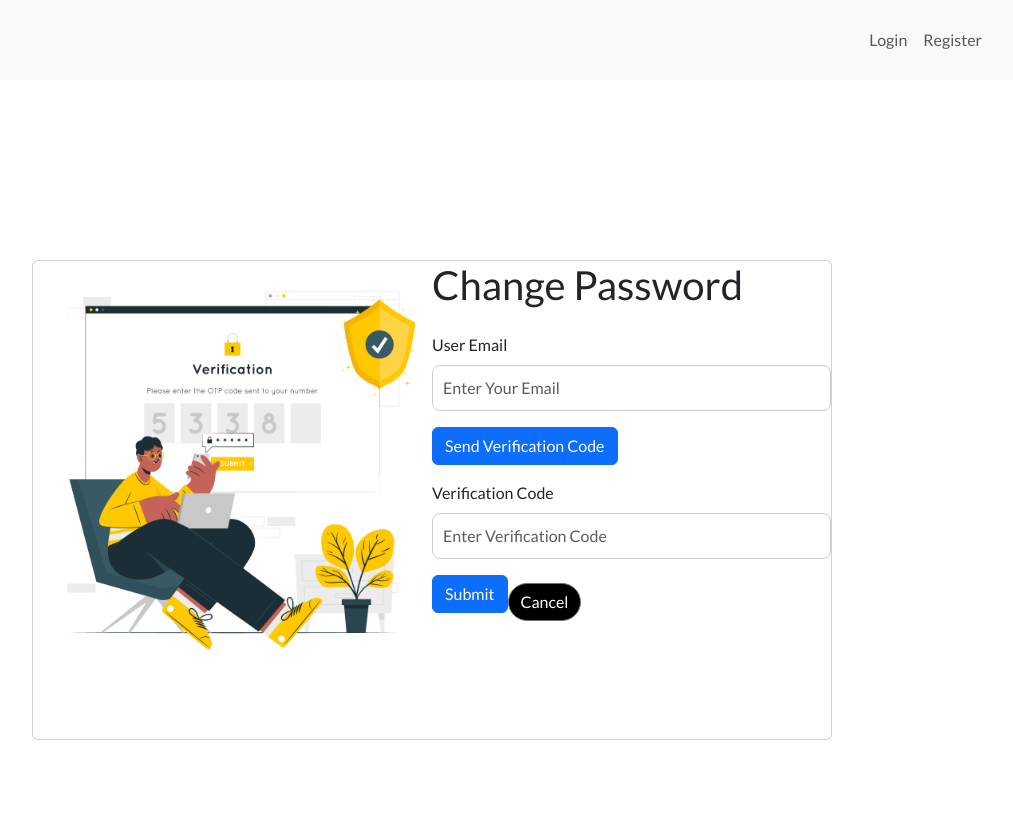
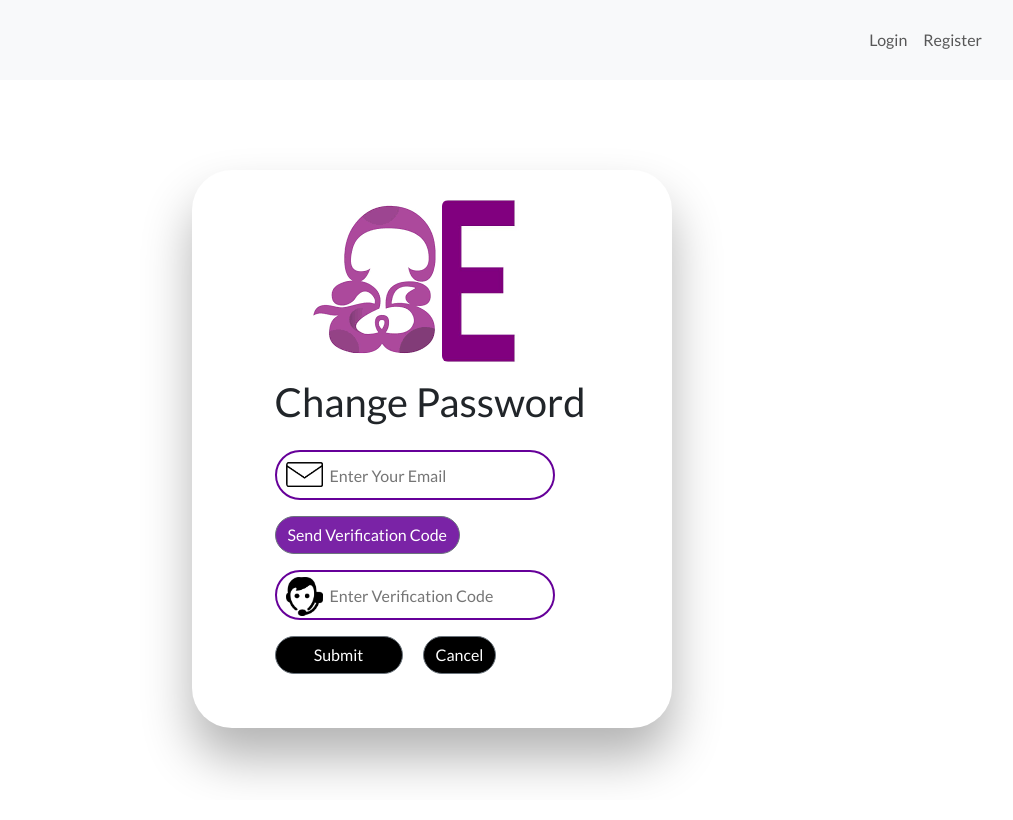
Before and after one commit to chamuda-arangalla/Multi-Translator, a React (Create React App) app in the folder frontend/: page /fogotPassword in a window 1280 px wide. Shown: the top 820 px of the page, without its empty margins (208-1221 px from the left). Built offline with nearby package versions, Linux system fonts and the light colour scheme.

Commit message:
add forgotpwd compo.

```diff
--- a/frontend/src/components/FogotPassword.js
+++ b/frontend/src/components/FogotPassword.js
@@ -1,5 +1,12 @@
 import React from 'react'
 import axios from "axios";
+
+import '../css/FogotPassword.css';
+import u_png from '../images/u.png'
+import e_png from '../images/e.png'
+import EM_png from '../images/EM.png'
+import Role_png from '../images/Role.png'
+
 //import Styles from '../styles/Register.module.css'
 import { useState } from 'react';
 import { Link, useNavigate } from 'react-router-dom';
@@ -76,49 +83,52 @@ export default function FogotPassword() {
 
     return (
 
-        <div className="container d-flex justify-content-center align-items-center vh-100">
-        <div className="card" style={{width: "50rem", height: "30rem"}}>
-            <div className="row g-0">
-                <div className="col-md-6">
-                    <img src={verification_img } className="img-fluid rounded-start" alt="Login" />
-                </div>
-    <div className="col-md-6 mx-auto">
+        <div className="container d-flex justify-content-center align-items-center">
+        <div className="Card" style={{width: "30rem"}}>
+        <div className="row g-0 container d-flex justify-content-center align-items-center">
+                    <div className="col-md-7 mb-3">
+                        <img src={u_png} className="img-fluid rounded-start" alt="Login" />
+                        <img src={e_png} className="img-fluid rounded-start" style={{width: "5rem"}} alt="Login" />
+                    </div>
+    <div className="col-md-9 mx-auto ">
         <form>
             <h1 className="mb-4">Change Password</h1>
 
-            <div className="mb-3">
-                <label htmlFor="userName" className="form-label">User Email</label>
+            <div className="form-outline12 mb-3">
+               {/*<label htmlFor="userName" className="form-label">User Email</label>*/}
                 <input
                     type="email"
-                    className="form-control"
+                    className="control"
                     id="userName"
                     placeholder="Enter Your Email"
                     onChange={(e) => setUserName(e.target.value)}
                 />
+                <img src={EM_png} className="img-fluid rounded-start" alt="Login" />
             </div>
 
             <button
                 type="button"
-                className="btn btn-primary mb-3"
+                className="vb btn btn-secondary mb-3" style={{width: ""}}
                 onClick={sendVerificationCode}
             >
                 Send Verification Code
             </button>
 
-            <div className="mb-3">
-                <label htmlFor="verificationCode" className="form-label">Verification Code</label>
+            <div className="form-outline13 mb-3">
+                {/*<label htmlFor="verificationCode" className="form-label">Verification Code</label>*/}
                 <input
                     type="text"
-                    className="form-control"
+                    className="control"
                     id="verificationCode"
                     placeholder="Enter Verification Code"
                     onChange={(e) => setEnteredvalue(e.target.value)}
                 />
+                <img src={Role_png} className="img-fluid rounded-start" alt="Login" />
             </div>
 
             <button
                 type="button"
-                className="btn btn-primary mb-3"
+                className="btn btn-secondary" style={{width: "8rem"}}
                 onClick={keySubmit}
             >
                 Submit
@@ -126,12 +136,13 @@ export default function FogotPassword() {
 
             <button
                 type="button"
-                className="btn btn-secondary"
+                className="cancel btn btn-secondary"
                 onClick={cancel}
             >
                 Cancel
             </button>
         </form>
+        <br></br>
     </div>
 </div>
 </div>
```
